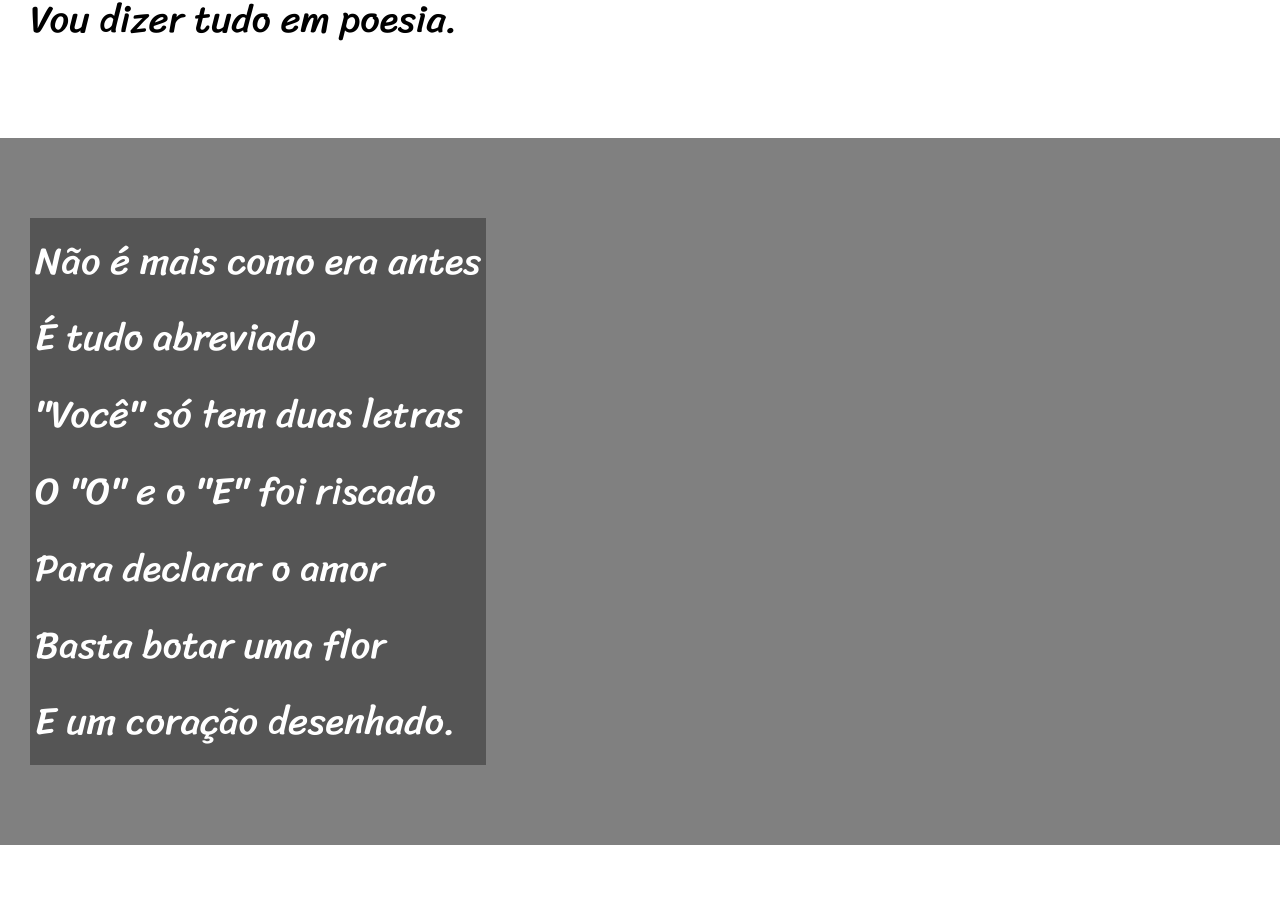
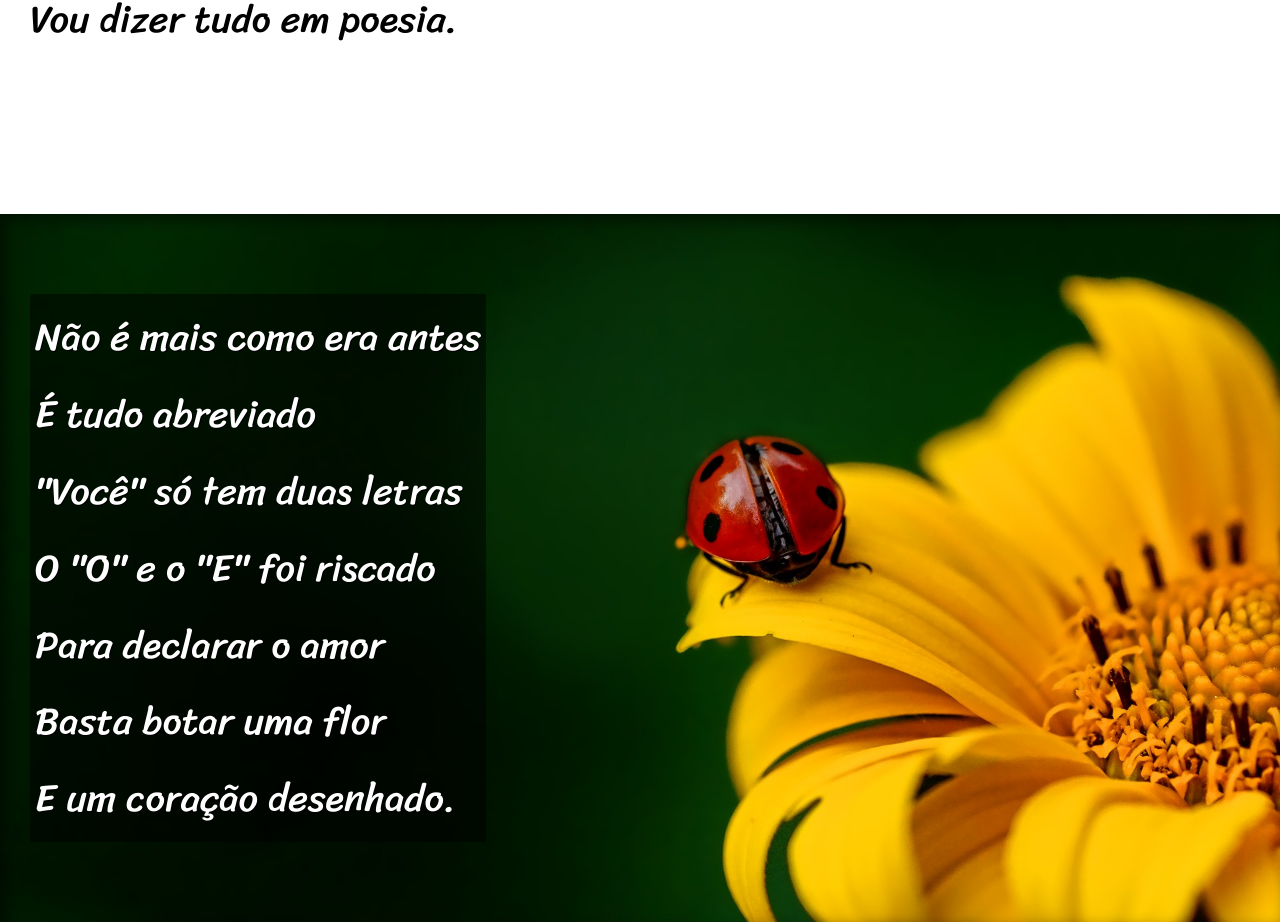
Before and after one commit to RafaelIamarini/html-css, a plain HTML site: page exercicios/desafio012/index.html in a window 1280 px wide. Shown: the part 820-1742 px from the top of the page. Drawn offline with Linux system fonts and the light colour scheme.

Commit message:
cordel pronto

```diff
--- a/exercicios/desafio012/estilo/style.css
+++ b/exercicios/desafio012/estilo/style.css
@@ -72,6 +72,12 @@
 
 }
 
+section > p{
+
+    padding-bottom: 2em;
+
+}
+
 section.normal{
 
     background-color: white;
@@ -83,6 +89,9 @@
 
     background-color: gray;
     color: white;
+    box-shadow: inset 6px 6px 15px 0px rgba(0, 0, 0, 0.5);
+    background-size: cover;
+    background-attachment: fixed;
 
 }
 
@@ -90,7 +99,22 @@
 
     display: inline-block;
     padding: 5px;
-    background-color: rgba(0, 0, 0, 0.336);
+    background-color: rgba(0, 0, 0, 0.5);
+    text-shadow: 1px 1px 0px black;
+
+}
+
+section#img01{
+
+    background-image: url("../imagens/background001.jpg");
+    background-position: right center;
+
+}
+
+section#img02{
+
+    background-image: url("../imagens/background002.jpg");
+    background-position: right center;
 
 }
 
--- a/exercicios/desafio012/index.html
+++ b/exercicios/desafio012/index.html
@@ -28,7 +28,7 @@
             </p>
         </section>
 
-        <section class="imagem">
+        <section class="imagem" id="img01">
             <p>
                 Não é mais como era antes <br>
                 É tudo abreviado <br>
@@ -62,7 +62,7 @@
             </p>
         </section>
 
-        <section class="imagem">
+        <section class="imagem" id="img02">
             <p>
                 Tenho saudade das cartas <br>
                 Escritas com a própria mão  <br>
@@ -97,7 +97,7 @@
         </section>
 
         <footer>
-            <p>Site Criado por <a href="https://github.com/RafaelIamarini" target="_blank">Rafael Iamarini</a> para o <a href="https://www.youtube.com/watch?v=e-HB90dx_CI&list=PLHz_AreHm4dmcAviDwiGgHbeEJToxbOpZ&index=21" target="_blank">Curso em Vídeo</a></p>
+            <p>Site Criado por <a href="https://github.com/RafaelIamarini" target="_blank">Rafael Iamarini</a></p>
         </footer>
 </body>
 </html>
```
